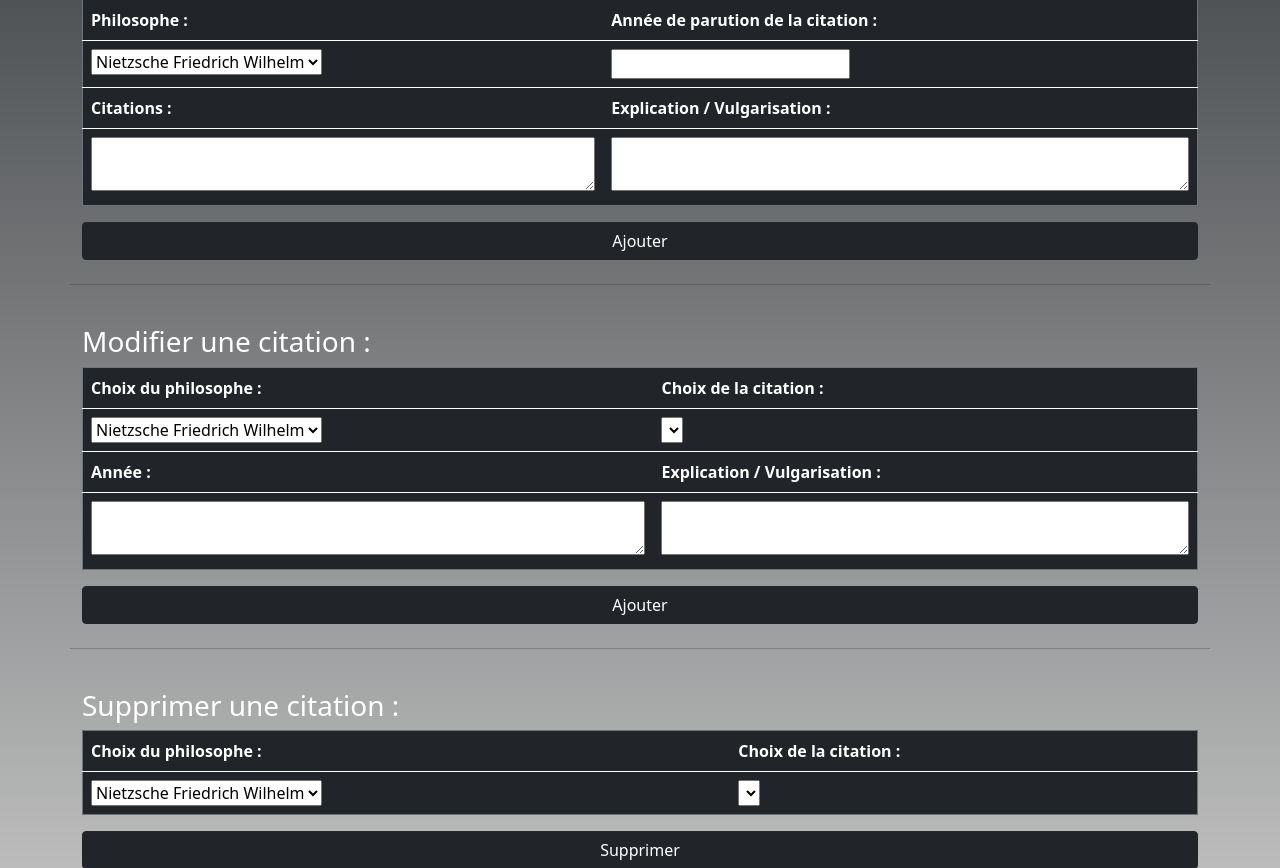
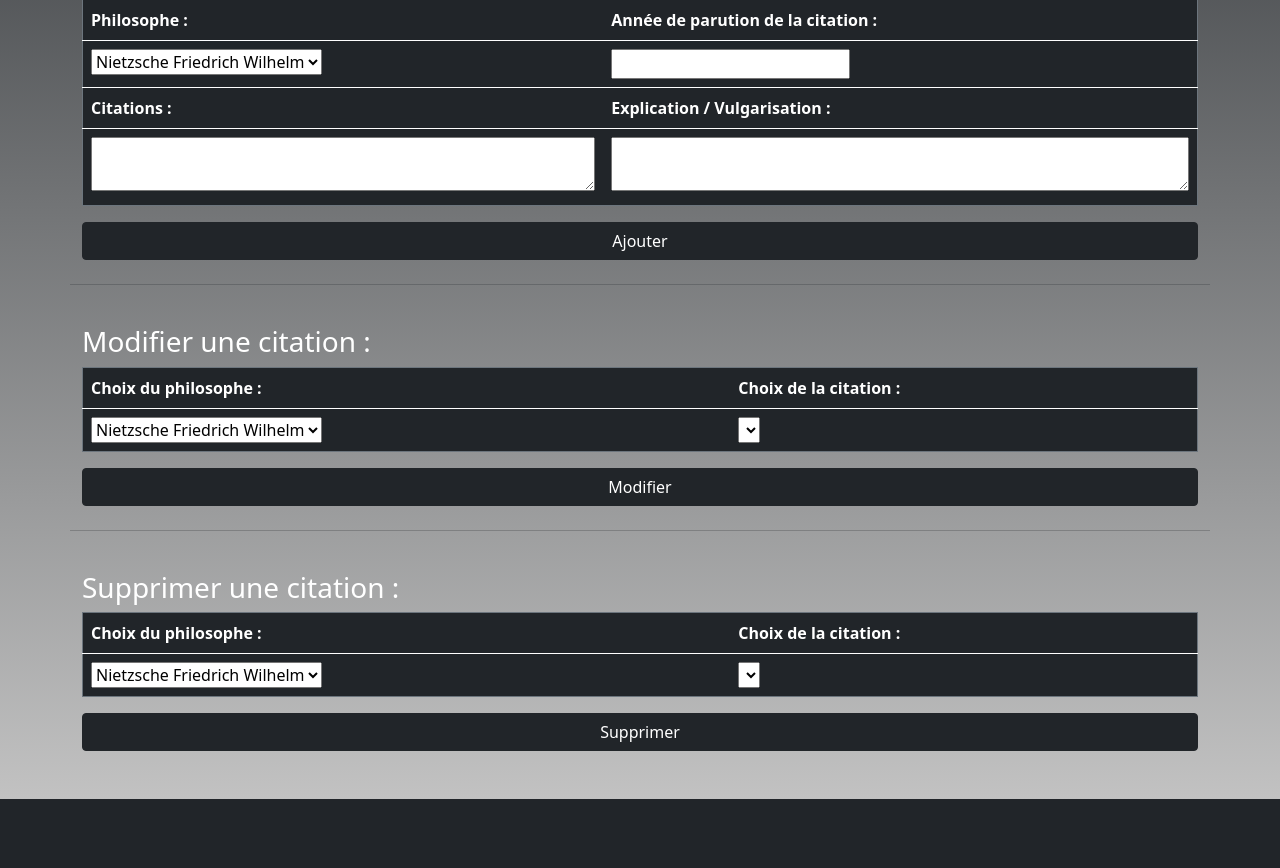
Before and after one commit to MaxPro94/Citation-v2, a PHP site: page /index.php?page=ajout_citation in a window 1280 px wide; the page is wider, and only the part inside the window is pictured. Shown: the part 626-1494 px from the top of that part. After the commit the page ends 1425 px from the top of that part, so only its background shows below. Run offline with PHP 8.4, Linux system fonts and the light colour scheme; a user stored in the database is signed in; data comes from the database, SQL or seed files in the repository; lists and menus that the app fills with data are empty.

Commit message:
work on update citation

```diff
--- a/src/pages/ajout_citation.php
+++ b/src/pages/ajout_citation.php
@@ -115,5 +115,6 @@ if (isset($_SESSION['user_id'])) {
         if (empty($_POST['select_citation'])) {
             $error['select_citation'] = "Veuillez renseigner une citation";
         }
+
     }
 }
--- a/templates/ajout_citation.html.php
+++ b/templates/ajout_citation.html.php
@@ -146,7 +146,7 @@
             <div class="col-12">
                 <h3 class="text-white mt-4">Modifier une citation :</h3>
                 <form action="" method="POST">
-                    <table class="table table-dark border border-secondary">
+                    <table class="table table-dark border border-secondary" id="update_cit">
                         <thead>
                             <tr>
                                 <th>Choix du philosophe :</th>
@@ -175,30 +175,47 @@
                                 </td>
                             </tr>
                         </tbody>
+                    </table>
+                    <template id="temp_modif_cit">
+                        <hr class="mt-4">
+                        <form action="" method="POST">
+                            <table class="table table-dark border border-secondary">
                                 <thead>
                                     <tr>
                                         <th>Année :</th>
-                                <th>Explication / Vulgarisation :</th>
+                                        <th>ID Auteur :</th>
                                     </tr>
                                 </thead>
                                 <tbody>
                                     <tr>
                                         <td>
-                                    <textarea type="text" class="w-100" name="citation"></textarea>
-                                    <?php if (isset($error['citation'])) : ?>
-                                        <span class="text-danger"><?= $error['citation'] ?></span>
-                                    <?php endif; ?>
+                                            <input id="annee" type="number" value="">
                                         </td>
                                         <td>
-                                    <textarea type="text" class="w-100" name="explication"></textarea>
-                                    <?php if (isset($error['explication'])) : ?>
-                                        <span class="text-danger"><?= $error['explication'] ?></span>
-                                    <?php endif; ?>
+                                            <input id="IDauteur" type="number" value="">
+                                        </td>
+                                    </tr>
+                                </tbody>
+                                <thead>
+                                    <tr>
+                                        <th>Citation :</th>
+                                        <th>Explication :</th>
+                                    </tr>
+                                </thead>
+                                <tbody>
+                                    <tr>
+                                        <td>
+                                            <textarea id="citation"></textarea>
+                                        </td>
+                                        <td>
+                                            <textarea id="explication"></textarea>
                                         </td>
                                     </tr>
                                 </tbody>
                             </table>
-                    <button class="btn btn-dark w-100" name="update_citation">Ajouter</button>
+                        </form>
+                    </template>
+                    <a class="btn btn-dark w-100" name="update_citation">Modifier</a>
                 </form>
             </div>
             <hr class="mt-4">
```
Also changed, not shown: public/assets/js/check_citation.js. Lines whose indentation alone changed are shown as unchanged.
